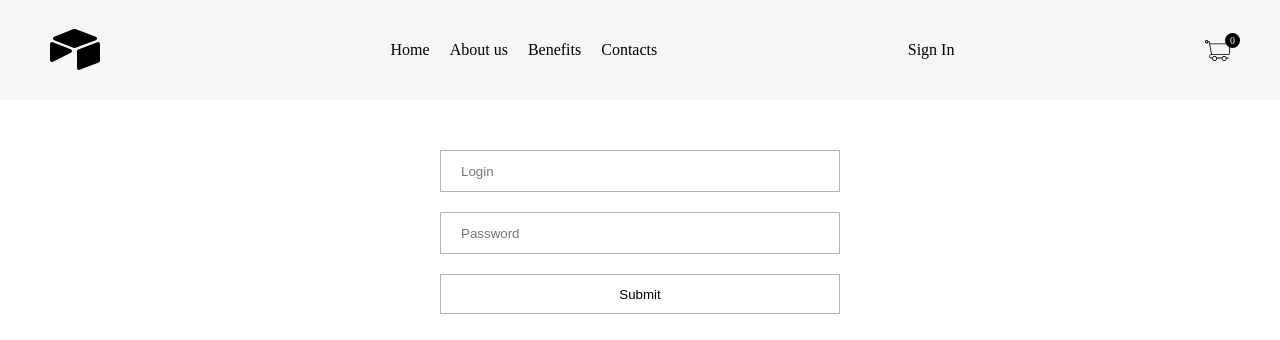
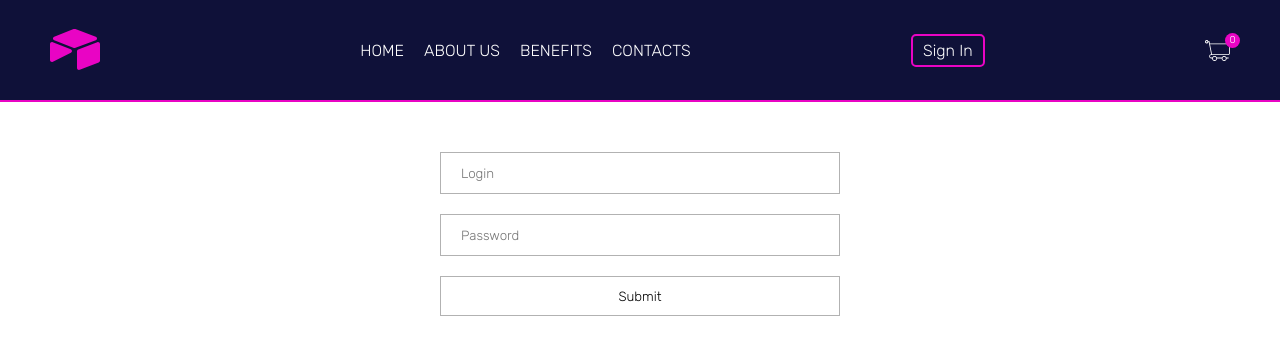
Before and after one commit to maxtimoshin/rra, a React (Create React App) app: page /sign-in in a window 1280 px wide. Shown: the top 340 px of the page. Built offline with nearby package versions, Linux system fonts and the light colour scheme.

Commit message:
theme color changes

```diff
--- a/public/index.html
+++ b/public/index.html
@@ -1,20 +1,24 @@
 <!DOCTYPE html>
 <html lang="en">
+
 <head>
   <meta charset="utf-8" />
   <link rel="icon" href="%PUBLIC_URL%/favicon.ico" />
   <meta name="viewport" content="width=device-width, initial-scale=1" />
   <meta name="theme-color" content="#000000" />
-    <meta
-      name="description"
-      content="Web site created using create-react-app"
-    />
+  <meta name="description" content="Web site created using create-react-app" />
   <link rel="apple-touch-icon" href="%PUBLIC_URL%/logo192.png" />
   <link rel="manifest" href="%PUBLIC_URL%/manifest.json" />
+  <link rel="preconnect" href="https://fonts.googleapis.com">
+  <link rel="preconnect" href="https://fonts.gstatic.com" crossorigin>
+  <link href="https://fonts.googleapis.com/css2?family=Rubik:wght@300;400;500;700&display=swap" rel="stylesheet">
+
   <title>React App</title>
 </head>
+
 <body>
   <noscript>You need to enable JavaScript to run this app.</noscript>
   <div id="root"></div>
 </body>
+
 </html>
--- a/src/App.css
+++ b/src/App.css
@@ -1,5 +1,11 @@
 .App {
   text-align: center;
-  margin:0;
-  padding:0;
+  margin: 0;
+  padding: 0;
+  background:#0F1139;
 }
+
+* {
+  font-family: 'Rubik', sans-serif;
+  font-weight: 300;
+}
--- a/src/App.jsx
+++ b/src/App.jsx
@@ -4,12 +4,11 @@ import MainPage from './pages/MainPage/index';
 import Header from './components/Header';
 
 const App = () => {
-
     return (
-        <>
+        <div className='App'>
             <Header />
             <MainPage />
-        </>
+        </div>
     )
 }
 
--- a/src/components/AuthBar/index.jsx
+++ b/src/components/AuthBar/index.jsx
@@ -10,9 +10,9 @@ const AuthBar = () => {
     }
     return (
         <>
-            {isAuthenticated ? <div>
-                <h5>{user.name}</h5>
-                <button onClick={() => logout({ returnTo: window.location.origin })}>
+            {isAuthenticated ? <div className='auth-bar'>
+                <div className='user-name'>{user.name}</div>
+                <button className='log-out-button' onClick={() => logout({ returnTo: window.location.origin })}>
                     Log Out
                 </button>
             </div> : <div className="sign-in-button" onClick={() => loginWithRedirect()}>Sign In</div>
--- a/src/components/AuthBar/style.css
+++ b/src/components/AuthBar/style.css
@@ -1,3 +1,30 @@
 .sign-in-button {
     cursor: pointer;
 }
+
+.auth-bar {
+    display: flex;
+    flex-direction: row;
+    align-items: center;
+    gap: 20px;
+}
+
+.user-name {
+    color: #fff;
+}
+
+.sign-in-button,
+.log-out-button {
+    background: none;
+    color:#fff;
+    border:2px solid #E904C4;
+    padding:5px 10px;
+    border-radius: 5px;
+    cursor: pointer;
+    transition:all 0.3s;
+}
+
+.sign-in-button:hover,
+.log-out-button:hover {
+    background:#E904C4;
+}
--- a/src/components/Cart/style.css
+++ b/src/components/Cart/style.css
@@ -13,14 +13,14 @@
 
 .cart-counter{
     font-size:10px;
-    color: #FFF;
+    color: #fff;
     content: "";
     position: absolute;
     right: -10px;
     top: -5px;
     width: 15px;
     height: 15px;
-    background: #000;
+    background: #E904C4;
     border-radius: 50%;
     display: flex;
     align-items: center;
--- a/src/components/Header/style.css
+++ b/src/components/Header/style.css
@@ -1,55 +1,63 @@
 .header {
-    width:100%;
+    width: 100%;
     height: 100px;
-    background-color: rgb(246, 246, 246);
+    background: #0F1139;
     display: flex;
     justify-content: space-between;
     align-items: center;
+    border-bottom: 2px solid #E904C4;
 }
 
 .logo {
-    margin-left:50px;
+    margin-left: 50px;
 }
 
 .cart {
-    margin-right:50px;
+    margin-right: 50px;
 }
 
 .nav ul,
 .login-nav {
     display: flex;
     list-style: none;
-    gap:20px;
+    gap: 20px;
 }
 
 .nav ul li a,
 .login-nav li a {
     position: relative;
     text-decoration: none;
-    color:#000;
+    color: #FFF;
+    text-transform: uppercase;
 }
 
 .nav ul li a::before,
 .login-nav li a::before {
     position: absolute;
-    content:"";
+    content: "";
     height: 1px;
-    width:0%;
-    left:0;
-    bottom:-2px;
-    background-color: #000;
+    width: 0%;
+    left: 0;
+    bottom: -2px;
+    background-color: #E904C4;
     transition: all 0.3s;
+}
+
+.nav ul li a:hover,
+.login-nav li a:hover {
+    color: #E904C4;
 }
 
 .nav ul li a:hover::before,
 .login-nav li a:hover::before {
-    width:100%;
+    width: 100%;
+    color: #E904C4
 }
 
 .logo {
     background-image: url('../../assets/logo.svg');
-    background-position:center;
+    background-position: center;
     background-repeat: no-repeat;
-    width:50px;
+    width: 50px;
     height: 50px;
 }
--- a/src/components/ProductItem/style.css
+++ b/src/components/ProductItem/style.css
@@ -1,9 +1,11 @@
 .list-item {
     list-style: none;
-    border: 1px solid #ccc;
+    border: 2px solid rgba(233, 4, 195, 0.5);
+    border-radius: 5px;
     display: flex;
     flex-direction: column;
     flex: 1;
+    padding:10px;
 }
 
 .item-title {
@@ -11,6 +13,8 @@
     flex: 1;
     text-align: center;
     padding:0 20px;
+    color:#fff;
+    font-weight:300;
 }
 
 
@@ -28,17 +32,18 @@
 
 .add-to-cart-button {
     border: none;
-    background: #000;
+    background: #E904C4;
     border: 1px solid #000;
     color: #fff;
     padding:10px 0;
+    border-radius: 5px;
     transition: all 0.3s;
     cursor: pointer;
 }
 
 .add-to-cart-button:hover {
-    background: #fff;
-    color: #000;
+    background: transparent;
+    border:1px solid #E904C4;
 }
 
 .item-rating {
@@ -60,5 +65,6 @@
 .item-price {
     align-self: center;
     margin:10px 0;
-    font-weight: 500;
+    font-weight: 400;
+    color:#fff;
 }
--- a/src/pages/MainPage/style.css
+++ b/src/pages/MainPage/style.css
@@ -44,4 +44,14 @@
 
 .filters {
     margin:20px 0;
+    display: flex;
 }
+
+.filters select {
+    align-self: flex-start;
+    border: none;
+    outline: none;
+    color:#FFF;
+    background:rgba(233, 4, 195, 0.5) ;
+    padding:5px 10px;
+}
```
Also changed, not shown: src/assets/cart-icon.svg, src/assets/logo.svg. Lines whose indentation alone changed are shown as unchanged.
